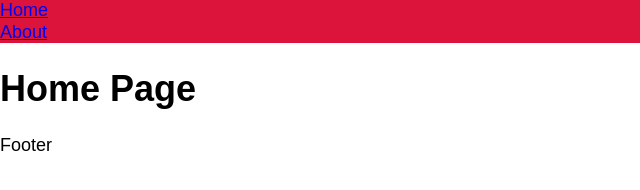
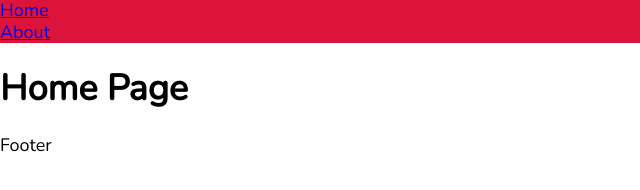
Before and after one commit to larfoley/pokery, a React app: page client/public/index.html in a window 1280 px wide. Shown: the full height of the page, 0-640 px from the left. Built offline with nearby package versions, Linux system fonts and the light colour scheme; files whose address does not match are found by name.

Commit message:
added google font and font-awesome to head

```diff
--- a/client/public/index.html
+++ b/client/public/index.html
@@ -4,6 +4,8 @@
     <meta charset="utf-8">
     <meta name="viewport" content="width=device-width, initial-scale=1, shrink-to-fit=no">
     <meta name="theme-color" content="#000000">
+    <link href="https://fonts.googleapis.com/css?family=Nunito" rel="stylesheet">
+    <link rel="stylesheet" href="https://cdnjs.cloudflare.com/ajax/libs/font-awesome/4.7.0/css/font-awesome.css">
     <!--
       manifest.json provides metadata used when your web app is added to the
       homescreen on Android. See https://developers.google.com/web/fundamentals/engage-and-retain/web-app-manifest/
```
